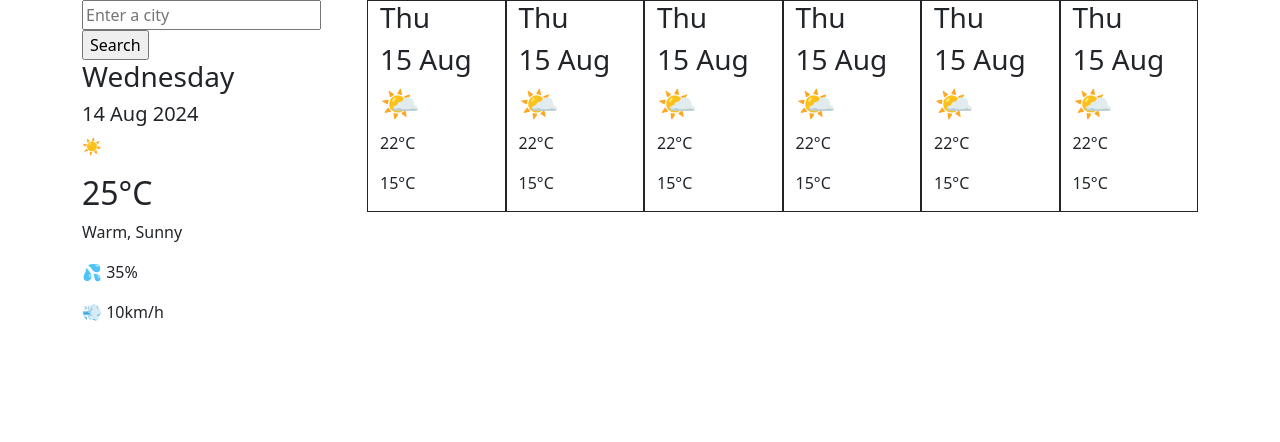
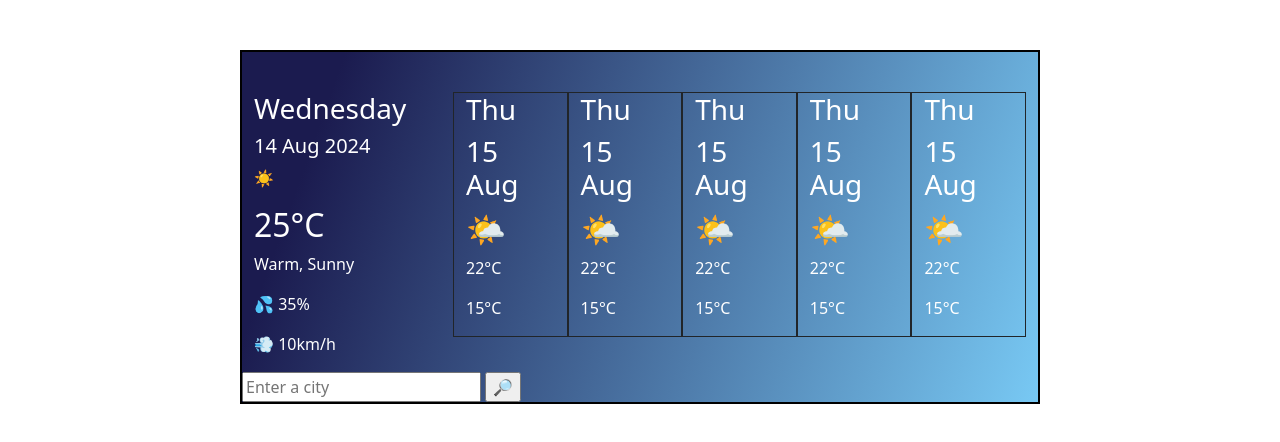
Before and after one commit to ctoloczko/react--weather--app, a React (Create React App) app: page / in a window 1280 px wide. Shown: the top 442 px of the page. Built offline with nearby package versions, Linux system fonts and the light colour scheme.

Commit message:
added CSS for SearchEngine.js

```diff
--- a/src/App.css
+++ b/src/App.css
@@ -1,38 +1,12 @@
-.App {
-  text-align: center;
+.weather-app {
+  max-width: 800px;
+  margin: 50px auto;
+  padding-top: 40px;
+  background: linear-gradient(
+    109.6deg,
+    rgb(27, 27, 79) 11.2%,
+    rgb(120, 201, 244) 100.2%
+  );
+  border: solid black 2px;
+  color: #ffffff;
 }
-
-.App-logo {
-  height: 40vmin;
-  pointer-events: none;
-}
-
-@media (prefers-reduced-motion: no-preference) {
-  .App-logo {
-    animation: App-logo-spin infinite 20s linear;
-  }
-}
-
-.App-header {
-  background-color: #282c34;
-  min-height: 100vh;
-  display: flex;
-  flex-direction: column;
-  align-items: center;
-  justify-content: center;
-  font-size: calc(10px + 2vmin);
-  color: white;
-}
-
-.App-link {
-  color: #61dafb;
-}
-
-@keyframes App-logo-spin {
-  from {
-    transform: rotate(0deg);
-  }
-  to {
-    transform: rotate(360deg);
-  }
-}
--- a/src/App.js
+++ b/src/App.js
@@ -6,16 +6,19 @@ import Forecast from "./Forecast";
 function App() {
   return (
     <>
-      <div class="container">
-        <div class="row">
-          <div class="col-3">
-            <SearchEngine />
-            <CurrentWeather />
-          </div>
-          <div class="col-9">
-            <Forecast />
+      {" "}
+      <div className="weather-app">
+        <div class="container">
+          <div class="row">
+            <div class="col-md-3">
+              <CurrentWeather />
+            </div>
+            <div class="col-md-9">
+              <Forecast />
+            </div>
           </div>
         </div>
+        <SearchEngine />
       </div>
       <></>
     </>
--- a/src/Forecast.js
+++ b/src/Forecast.js
@@ -40,13 +40,6 @@ export default function Forecast() {
             <p>22°C</p>
             <p>15°C</p>
           </div>
-          <div class="col border border-dark">
-            <h3>Thu</h3>
-            <h3>15 Aug</h3>
-            <h2>🌤️</h2>
-            <p>22°C</p>
-            <p>15°C</p>
-          </div>
         </div>
       </div>
     </>
--- /dev/null
+++ b/src/SearchEngine.css
@@ -0,0 +1,28 @@
+.input-bar {
+  width: 40%;
+  border-radius: 9px;
+}
+
+/*.input-bar {
+  padding: 8px;
+  margin-right: 8px;
+}
+
+.search-button {
+  padding: 8px 16px;
+  cursor: pointer;
+}*/
+
+/*form.d-flex {
+  max-width: 100%;
+}
+
+form.d-flex .form-control
+{
+  flex-grow: 1;
+  max-width: 100%;
+}
+
+form.d-flex .btn {
+  flex-shrink: 0;
+}*/
--- a/src/SearchEngine.js
+++ b/src/SearchEngine.js
@@ -1,11 +1,17 @@
 import React from "react";
+import "./SearchEngine.css";
 
 export default function SearchEngine() {
   return (
     <>
-      <form>
-        <input type="search" placeholder="Enter a city"></input>
-        <input type="submit" value="Search"></input>
+      <form class="d-flex">
+        <input
+          className="input-bar"
+          class="me-1"
+          type="search"
+          placeholder="Enter a city"
+        />
+        <input className="search-button" type="submit" value="🔎" />
       </form>
     </>
   );
```
